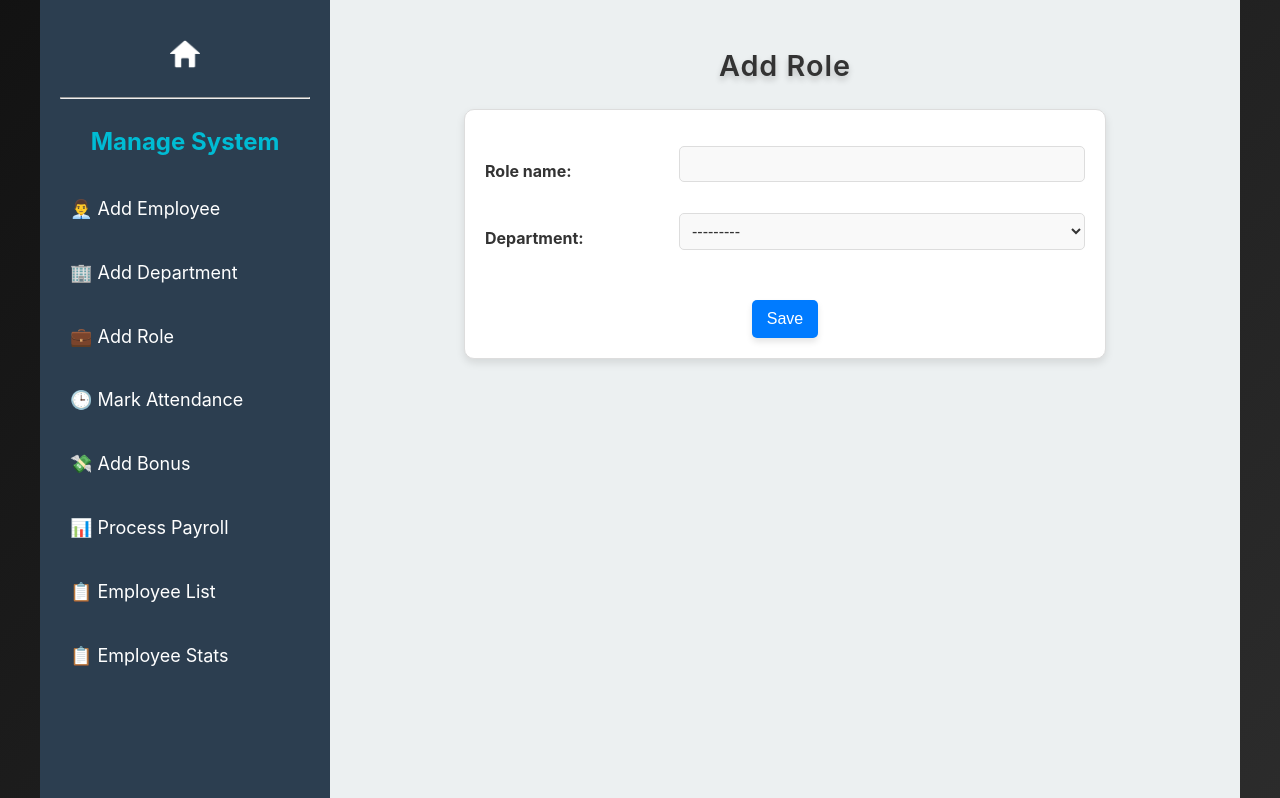
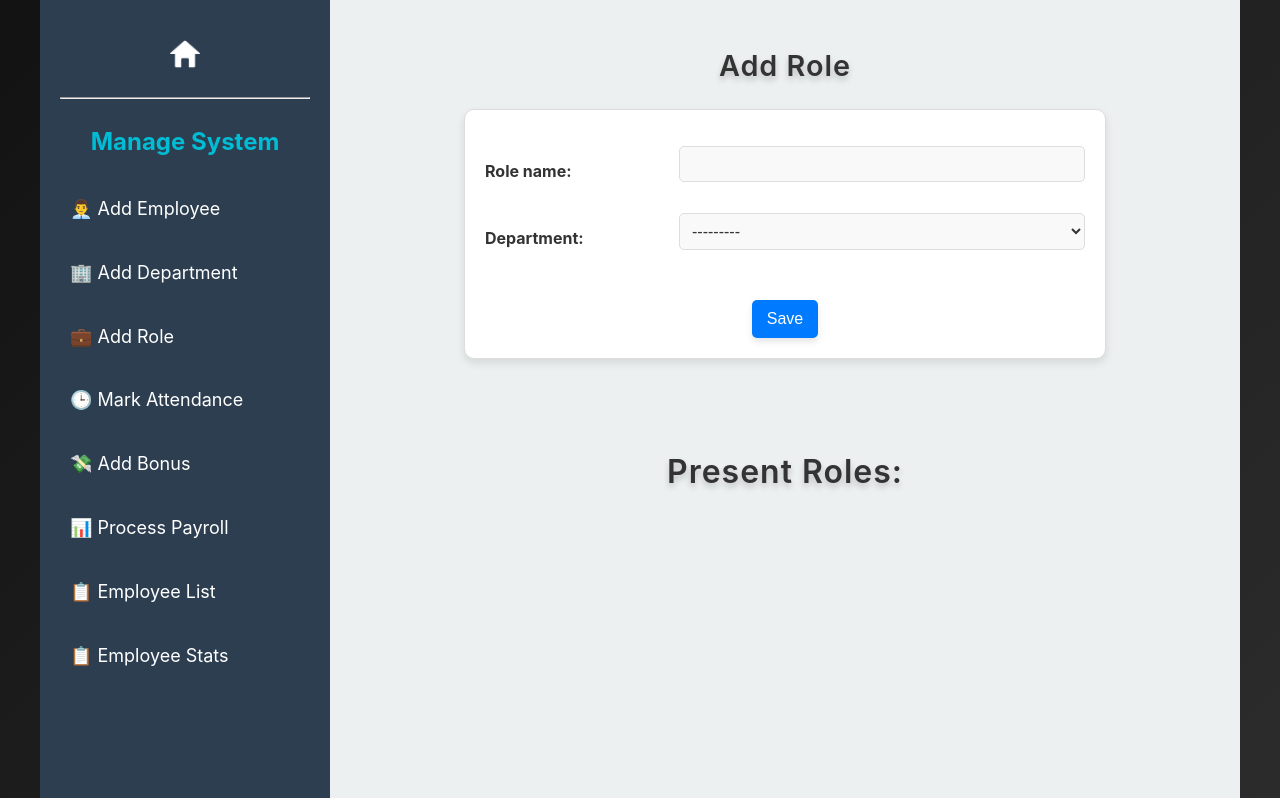
Before and after one commit to KRAKEN0067/employee-payroll-system, a Django app: page /add_role/ in a window 1280 px wide. Shown: the part 41-839 px from the top of the page. Run offline with Django 5.2, Linux system fonts and the light colour scheme; data that the repository does not hold is empty.

Commit message:
added department and role list

```diff
--- a/employee/static/css/form.css
+++ b/employee/static/css/form.css
@@ -91,3 +91,48 @@ form input[type="submit"]:hover {
 .button.is-primary:hover {
   background-color: #0056b3; /* Darker blue on hover */
 }
+
+.departments-container {
+  padding: 40px;
+  max-width: 1000px;
+  margin: auto;
+  text-align: center;
+}
+
+.departments-container h2 {
+  font-size: 2rem;
+  margin-bottom: 30px;
+  color: #333;
+}
+
+.departments-grid {
+  display: grid;
+  grid-template-columns: repeat(auto-fit, minmax(220px, 1fr));
+  gap: 20px;
+}
+
+.department-card {
+  background-color: #f5f8ff;
+  border: 1px solid #d0d8e8;
+  border-radius: 12px;
+  padding: 20px;
+  transition: transform 0.3s ease, box-shadow 0.3s ease;
+}
+
+.department-card h3 {
+  margin-bottom: 10px;
+  color: #2c3e50;
+  font-size: 1.2rem;
+}
+
+.dept-code {
+  color: #555;
+  font-weight: 500;
+}
+
+.department-card:hover {
+  transform: translateY(-5px);
+  box-shadow: 0 4px 12px rgba(0, 0, 0, 0.1);
+  border: green solid 1px;
+
+}
--- a/employee/templates/manage/add_role.html
+++ b/employee/templates/manage/add_role.html
@@ -1,16 +1,26 @@
 {% extends "manage/manage.html" %}
 {% load static %}
-
 {% block head %}
 {{ block.super }}
-  <link rel="stylesheet" href="{% static 'css/form.css' %}">
+<link rel="stylesheet" href="{% static 'css/form.css' %}" />
 {% endblock %}
-
 {% block main_content %}
 <h2>Add Role</h2>
 <form method="POST">
-      {% csrf_token %}
-      {{ form.as_p }}
+  {% csrf_token %} {{ form.as_p }}
   <button type="submit" class="button is-primary">Save</button>
 </form>
+<div class="departments-container">
+  <h2>Present Roles:</h2>
+  <div class="departments-grid">
+    {% for r in roles %}
+    <div class="department-card">
+      <h3>{{ r.role_name }}</h3>
+      <p class="dept-code">Department: {{ r.department.department_name }}</p>
+    </div>
+    {% endfor %}
+  </div>
+</div>
+
+
 {% endblock %}
--- a/employee/views.py
+++ b/employee/views.py
@@ -91,18 +91,21 @@ def add_employee(request):
     return render(request, 'manage/add_employee.html', {'form': form})
 
 def add_role(request):
-    form = None
+    roles = Role.objects.all()
+
     if request.method == "POST":
+        form = RoleForm(request.POST)  # ✅ initialize the form with POST data
         if form.is_valid():
             form.save()
             return redirect('add_role')
     else:
-        form = RoleForm()
+        form = RoleForm()  # ✅ initialize an empty form for GET requests
 
-    return render(request, 'manage/add_role.html', {'form':form})
+    return render(request, 'manage/add_role.html', {'form': form, 'roles': roles})
 
 def add_department(request):
     form = None
+    departments = Department.objects.all()
     if request.method == "POST":
         form = DepartmentForm(request.POST)
         if form.is_valid():
@@ -111,7 +114,7 @@ def add_department(request):
     else:
         form = DepartmentForm()
 
-    return render(request, 'manage/add_department.html', {'form': form})
+    return render(request, 'manage/add_department.html', {'form': form, 'departments':departments})
 
 def mark_attendance(request):
     form = None
```
Also changed, not shown: employee/templates/manage/add_department.html (+13 -0 lines). Lines whose indentation alone changed are shown as unchanged.
